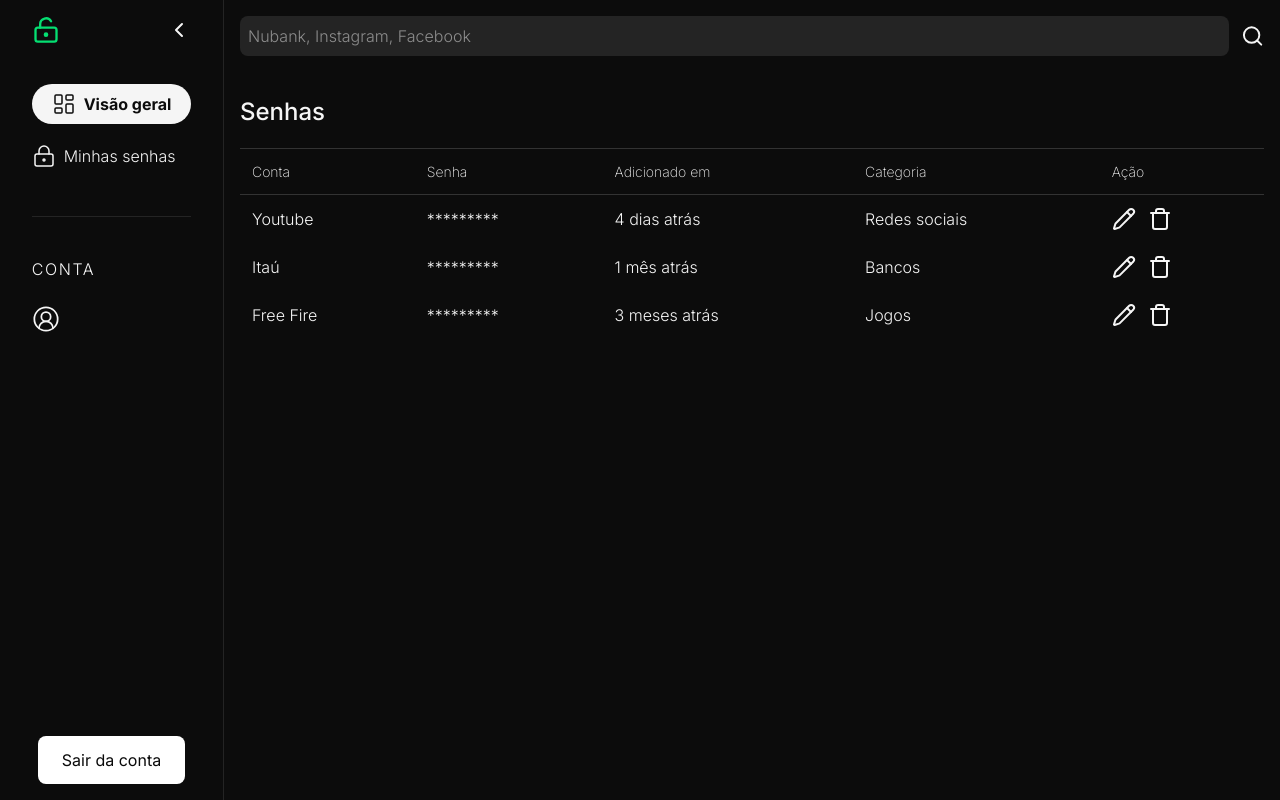
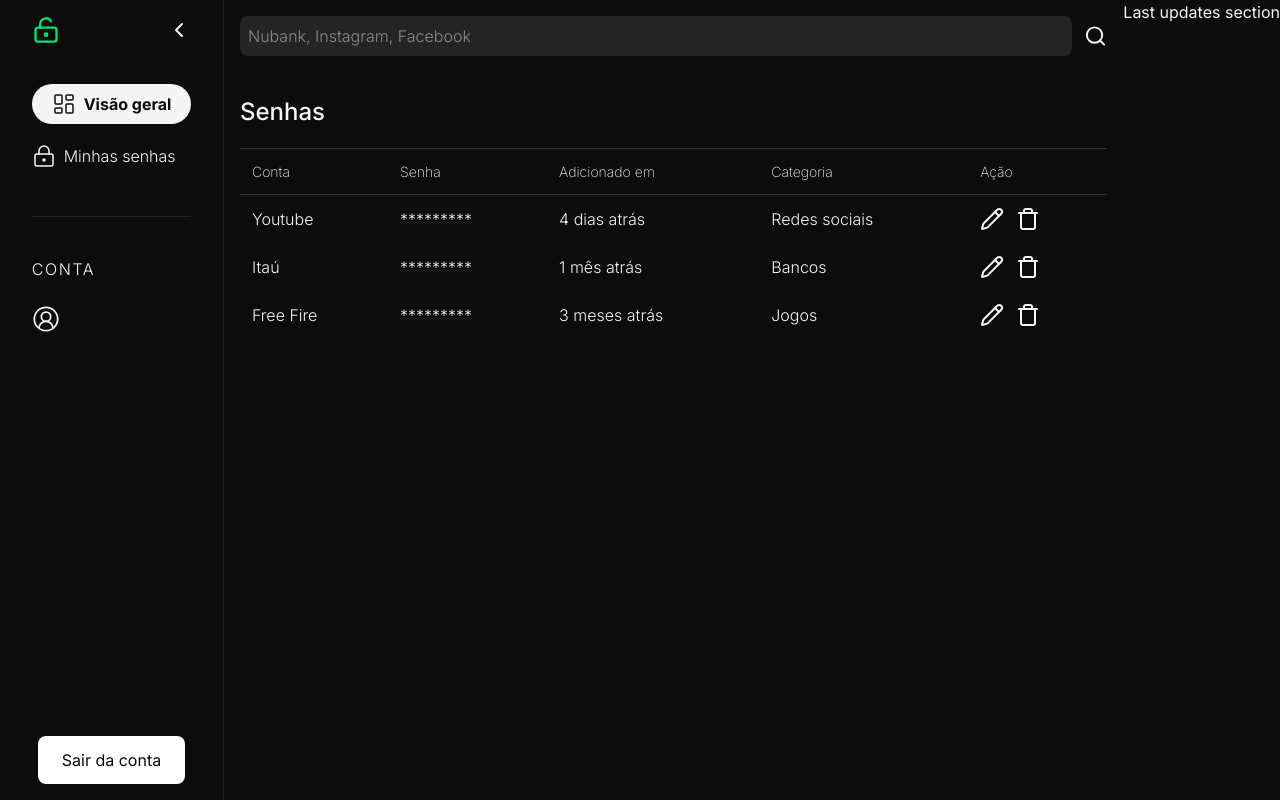
Before and after one commit to leuzaoo/password-manager, a Next.js app in the folder frontend/: page /dashboard in a window 1280 px wide. Built offline with nearby package versions, Linux system fonts and the light colour scheme.

Commit message:
Created a table component file and updates section

```diff
--- /dev/null
+++ b/frontend/src/app/components/ui/last-updates/index.js
@@ -0,0 +1,9 @@
+const LastUpdatesSection = () => {
+  return (
+    <>
+      <h1>Last updates section</h1>
+    </>
+  );
+};
+
+export default LastUpdatesSection;
--- /dev/null
+++ b/frontend/src/app/components/ui/table/index.tsx
@@ -0,0 +1,53 @@
+import { PencilIcon, TrashIcon } from "lucide-react";
+
+const DashboardTable = () => {
+  return (
+    <>
+      <table className="mt-5 table">
+        <thead>
+          <tr>
+            <th>Conta</th>
+            <th>Senha</th>
+            <th>Adicionado em</th>
+            <th>Categoria</th>
+            <th>Ação</th>
+          </tr>
+        </thead>
+        <tbody>
+          <tr>
+            <td>Youtube</td>
+            <td>*********</td>
+            <td>4 dias atrás</td>
+            <td>Redes sociais</td>
+            <td className="flex gap-3">
+              <PencilIcon />
+              <TrashIcon />
+            </td>
+          </tr>
+          <tr>
+            <td>Itaú</td>
+            <td>*********</td>
+            <td>1 mês atrás</td>
+            <td>Bancos</td>
+            <td className="flex gap-3">
+              <PencilIcon />
+              <TrashIcon />
+            </td>
+          </tr>
+          <tr>
+            <td>Free Fire</td>
+            <td>*********</td>
+            <td>3 meses atrás</td>
+            <td>Jogos</td>
+            <td className="flex gap-3">
+              <PencilIcon />
+              <TrashIcon />
+            </td>
+          </tr>
+        </tbody>
+      </table>
+    </>
+  );
+};
+
+export default DashboardTable;
--- a/frontend/src/app/dashboard/layout.tsx
+++ b/frontend/src/app/dashboard/layout.tsx
@@ -1,3 +1,4 @@
+import LastUpdatesSection from "@/app/components/ui/last-updates";
 import Sidebar from "../components/ui/sidebar";
 
 const DashboardPage = ({
@@ -11,6 +12,9 @@ const DashboardPage = ({
         <Sidebar />
       </aside>
       <main className="flex-1 p-4">{children}</main>
+      <section>
+        <LastUpdatesSection />
+      </section>
     </div>
   );
 };
--- a/frontend/src/app/dashboard/page.tsx
+++ b/frontend/src/app/dashboard/page.tsx
@@ -1,7 +1,10 @@
 "use client";
 
 import React, { useState } from "react";
-import { PencilIcon, SearchIcon, TrashIcon, XIcon } from "lucide-react";
+
+import { SearchIcon, XIcon } from "lucide-react";
+
+import DashboardTable from "@/app/components/ui/table";
 
 type Props = {
   value: string;
@@ -92,49 +95,7 @@ const DashboardPage = () => {
       <section className="mt-10 gap-4">
         <h2 className="text-2xl font-medium">Senhas</h2>
 
-        <table className="mt-5 table">
-          <thead>
-            <tr>
-              <th>Conta</th>
-              <th>Senha</th>
-              <th>Adicionado em</th>
-              <th>Categoria</th>
-              <th>Ação</th>
-            </tr>
-          </thead>
-          <tbody>
-            <tr>
-              <td>Youtube</td>
-              <td>*********</td>
-              <td>4 dias atrás</td>
-              <td>Redes sociais</td>
-              <td className="flex gap-3">
-                <PencilIcon />
-                <TrashIcon />
-              </td>
-            </tr>
-            <tr>
-              <td>Itaú</td>
-              <td>*********</td>
-              <td>1 mês atrás</td>
-              <td>Bancos</td>
-              <td className="flex gap-3">
-                <PencilIcon />
-                <TrashIcon />
-              </td>
-            </tr>
-            <tr>
-              <td>Free Fire</td>
-              <td>*********</td>
-              <td>3 meses atrás</td>
-              <td>Jogos</td>
-              <td className="flex gap-3">
-                <PencilIcon />
-                <TrashIcon />
-              </td>
-            </tr>
-          </tbody>
-        </table>
+        <DashboardTable />
       </section>
     </>
   );
```
